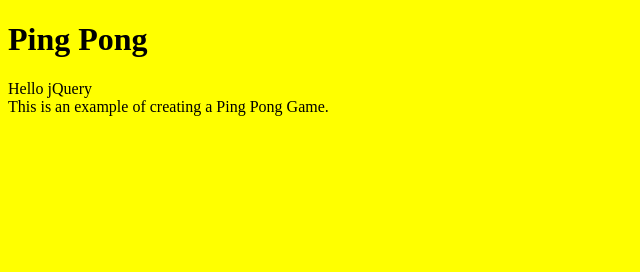
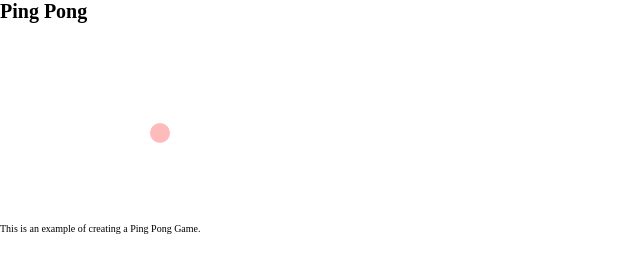
Before and after one commit to aruyamam/html5-game-dev-ping-pong, a website built with webpack: page dist/index.html in a window 1280 px wide. Shown: the whole page, without its empty margins (0-640 px from the left). Built offline with nearby package versions, Linux system fonts and the light colour scheme; files whose address does not match are found by name.

Commit message:
Placing Ping Pong game elements in the DOM

```diff
--- a/src/js/pingpong.js
+++ b/src/js/pingpong.js
@@ -1,3 +1,26 @@
 import $ from 'jquery';
 
-$('#game').text('Hello jQuery');
+const pingpong = {
+  // data definition
+  paddleLeft: {
+    x: 50,
+    y: 100,
+    width: 20,
+    height: 70,
+  },
+
+  paddleRight: {
+    x: 320,
+    y: 50,
+    width: 20,
+    height: 70,
+  },
+};
+
+// view rendering
+function renderPaddles() {
+  $('#paddle-left').css('top', pingpong.paddleLeft.y);
+  $('#paddle-right').css('top', pingpong.paddleRight.y);
+}
+
+renderPaddles();
--- a/src/styles/base/_base.scss
+++ b/src/styles/base/_base.scss
@@ -1,7 +1,15 @@
-$bg-color: yellow;
+*,
+*::after,
+*::before {
+  margin: 0;
+  padding: 0;
+  box-sizing: inherit;
+}
 
 html {
-  body {
-    background: rgba($bg-color, 1);
-  }
+  font-size: 62.5%;
 }
+
+body {
+  box-sizing: border-box;
+}
--- /dev/null
+++ b/src/styles/base/_layout.scss
@@ -0,0 +1,17 @@
+#game {
+  position: relative;
+  width: 400px;
+  height: 200px;
+}
+
+#playground {
+  position: absolute;
+  top: 0;
+  left: 0;
+  background: url('images/playground.png');
+  background-size: contain;
+  width: 100%;
+  height: 100%;
+  overflow: hidden;
+  cursor: pointer;
+}
--- /dev/null
+++ b/src/styles/components/_ball.scss
@@ -0,0 +1,9 @@
+#ball {
+  background: #fbb;
+  position: absolute;
+  width: 20px;
+  height: 20px;
+  top: 100px;
+  left: 150px;
+  border-radius: 10px;
+}
--- /dev/null
+++ b/src/styles/components/_paddle.scss
@@ -0,0 +1,34 @@
+.paddle {
+  background-size: contain;
+  position: absolute;
+  top: 70px;
+  width: 30px;
+  height: 70px;
+
+  &--left {
+    left: 50px;
+    background-image: url(images/football-player-left.png);
+  }
+
+  &--right {
+    right: 50px;
+    background-image: url(images/football-player-right.png);
+  }
+}
+
+.paddle-hand {
+  background: url(images/football-player-hand.png);
+  background-size: contain;
+  width: 30px;
+  height: 100%;
+  position: absolute;
+  top: 0;
+
+  &--left {
+    left: 50px;
+  }
+
+  &--right {
+    right: 50px;
+  }
+}
--- a/src/styles/style.scss
+++ b/src/styles/style.scss
@@ -1 +1,4 @@
 @import './base/base';
+@import './base/layout';
+@import './components/ball';
+@import './components/paddle';
```
Also changed, not shown: dist/images/football-player-right.png (renamed from dist/images/football-player.png), dist/index.html, src/styles/components/_playground.scss (added).
